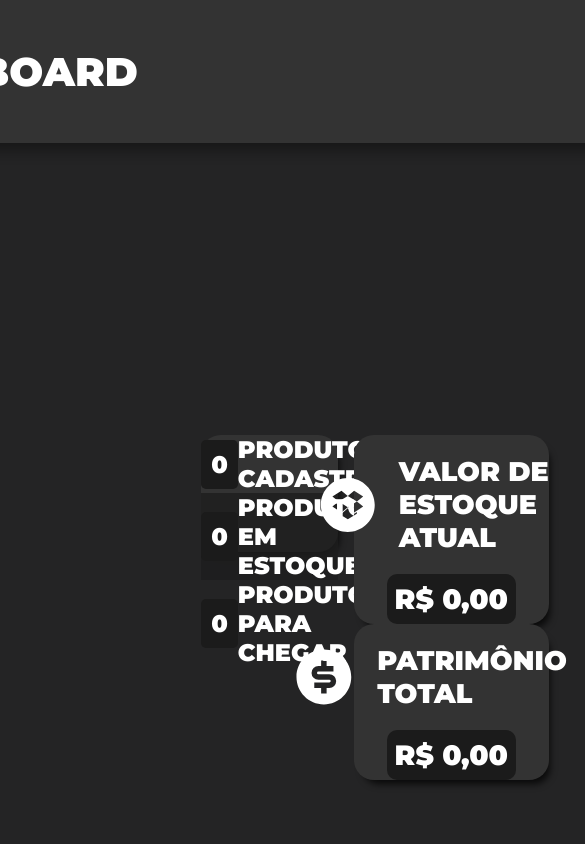
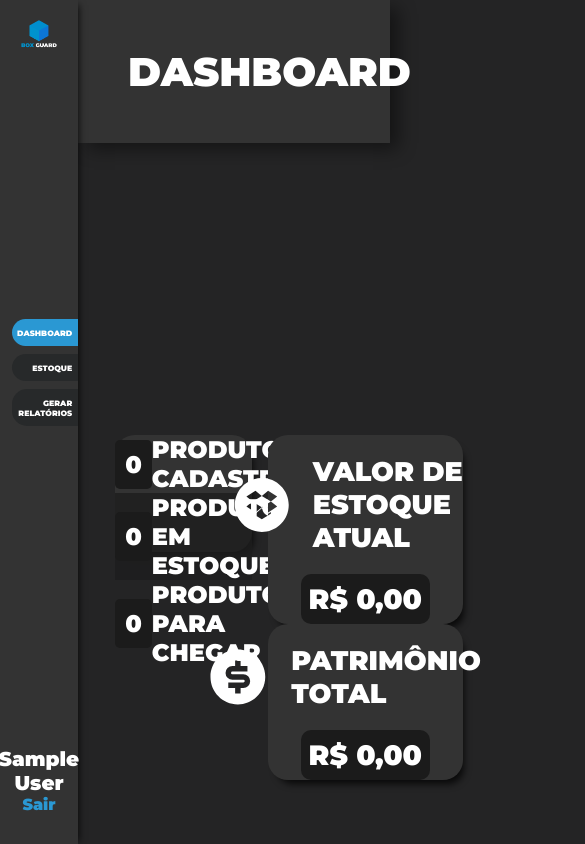
Before and after one commit to ValenteJoao/box-guard, a React (Create React App) app: page / in a window 390 px wide. Shown: the top 844 px of the page, 585 px wide, since content can reach past the window. Built offline with nearby package versions, Linux system fonts and the light colour scheme; no server answers; the database is empty; sample sign-in values are in the browser's storage.

Commit message:
Ajustes Responsividade

```diff
--- a/src/App.css
+++ b/src/App.css
@@ -43,8 +43,8 @@ button {
 }
 
 body {
-  height: 100%;
-  width: 100%;
+  height: 100vh;
+  width: 100vw;
   background-color: var(--background-color);
   display: flex;
   align-content: center;
--- a/src/components/layout/StyleBarraInferior.css
+++ b/src/components/layout/StyleBarraInferior.css
@@ -6,10 +6,10 @@ footer {
   align-items: center;
   justify-content: left;
   background-color: var(--color-containers);
-  height: 55px;
-  width: 1030px;
+  height: 9vh;
+  width: 80vw;
   z-index: 0;
-  box-shadow: 5px -3px 17px -1px rgba(0,0,0,0.46);
+  box-shadow: 5px -3px 17px -1px rgba(0, 0, 0, 0.46);
 }
 
 .bottomInfo {
--- a/src/components/layout/StyleBarraSuperiorButton.css
+++ b/src/components/layout/StyleBarraSuperiorButton.css
@@ -3,7 +3,7 @@ header {
   background-color: var(--color-containers);
   align-items: center;
   justify-content: space-between;
-  width: 1030px;
+  width: 80vw;
   height: 17vh;
   box-shadow: 9px 7px 17px -1px rgba(0, 0, 0, 0.46);
 }
--- a/src/components/layout/StylePaginacaoComponent.css
+++ b/src/components/layout/StylePaginacaoComponent.css
@@ -1,6 +1,6 @@
 .containerPaginacao {
   position: absolute;
-  bottom: 13px;
+  bottom: 2vh;
   right: 50px;
   z-index: 1;
 }
--- a/src/components/nav/StyleMenu.css
+++ b/src/components/nav/StyleMenu.css
@@ -1,13 +1,13 @@
 .navLeft {
   background-color: var(--color-containers);
   height: 100vh;
-  width: 250px;
+  width: 20vw;
   display: flex;
   flex-direction: column;
   align-items: center;
   justify-content: space-between;
   box-shadow: 5px 1px 7px -4px rgba(0, 0, 0, 0.75);
-  z-index: 2;
+  z-index: 1;
 }
 
 .logo {
@@ -20,9 +20,9 @@
   display: flex;
   flex-direction: column;
   text-align: right;
-  font-size: 24px;
+  font-size: 2vw;
   font-weight: 900;
-  padding-left: 48px;
+  padding-left: 3vw;
   margin-bottom: 40px;
 }
 
@@ -32,7 +32,7 @@
   cursor: default;
   border-radius: 15px 0px 0px 15px;
   margin: 4px;
-  padding: 7px 17px 7px 15px;
+  padding: 1vh 1.5vw 1vh 1.4vw;
   text-transform: uppercase;
 }
 
@@ -41,7 +41,7 @@
   background-color: var(--cor-botao-menu);
   border-radius: 15px 0px 0px 15px;
   margin: 4px;
-  padding: 7px 17px 7px 15px;
+  padding: 1vh 1.5vw 1vh 1.4vw;
   text-transform: uppercase;
   transition: all 0.2s ease;
 }
@@ -69,12 +69,11 @@
 .nameperfil>img {
   width: 35%;
   border-radius: 100%;
-  border: 2px solid var(--color-azul-claro-texto);
+  border: 3px solid var(--color-azul-claro-texto);
   margin-bottom: 5px;
 }
 
 .name {
-  margin-left: 10px;
   font-size: 20px;
   font-weight: 900;
 }
@@ -87,7 +86,6 @@
 }
 
 .sair {
-  margin-left: 5px;
   font-weight: 900;
   color: var(--color-azul-claro-texto);
   cursor: pointer;
--- a/src/components/produtos/styleElementoEstoque.css
+++ b/src/components/produtos/styleElementoEstoque.css
@@ -3,12 +3,12 @@
   justify-content: space-between;
   align-items: center;
   background-color: var(--color-containers);
-  height: 71px;
+  height: 12.4vh;
   width: 92%;
-  margin-top: 12.5px;
-  padding: 30px;
+  margin-top: 2vh;
+  padding: 2vw;
   border-radius: 30px;
-  font-size: 11px;
+  font-size: 1.7vh;
   text-transform: capitalize;
 }
 
@@ -39,7 +39,7 @@
 
 .produto {
   text-transform: uppercase;
-  font-size: 19px;
+  font-size: 3vh;
 }
 
 .modelo {
--- a/src/components/produtos/styleForm.css
+++ b/src/components/produtos/styleForm.css
@@ -11,7 +11,7 @@
 }
 
 .containerAdd>h1 {
-  font-size: 50px;
+  font-size: 8vh;
   line-height: 40px;
   text-align: center;
   margin-top: 40px;
@@ -52,7 +52,7 @@ form>div>div {
 }
 
 label {
-  font-size: 16px;
+  font-size: 14px;
   display: flex;
   align-items: center;
   margin-right: 5px;
```
Also changed, not shown: 1 other file (tests, documents, lock files or other folders).
